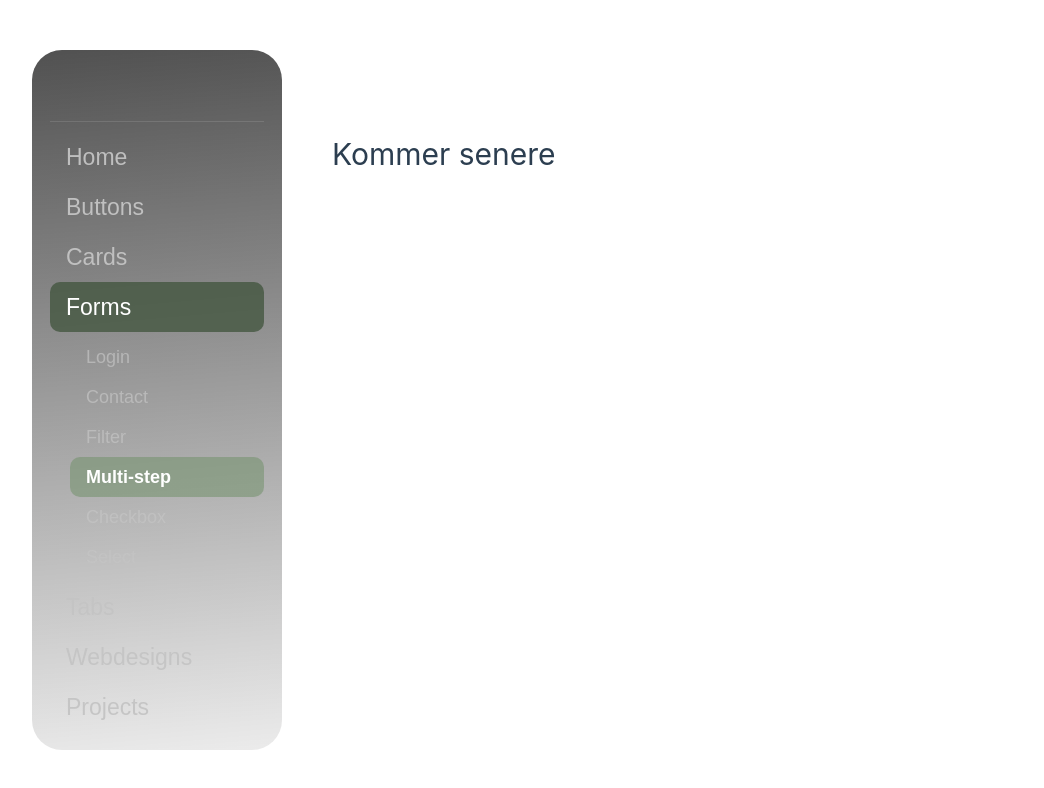
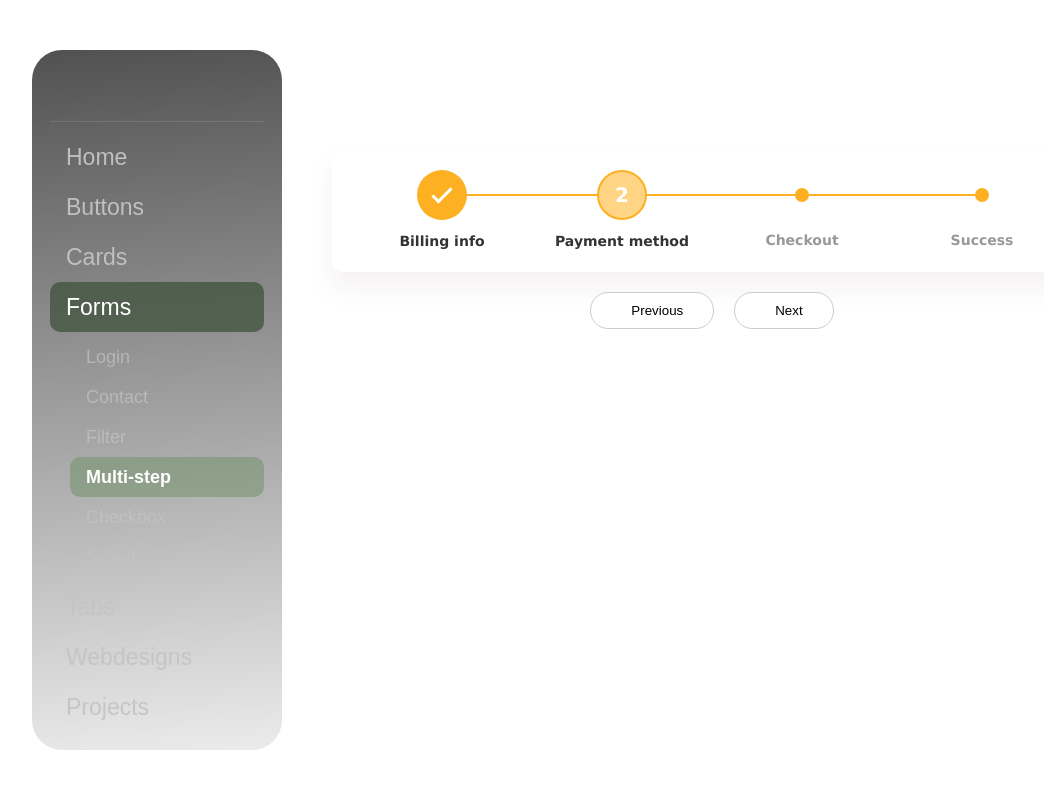
Before and after one commit to chvessel/portefolio, a Vue app: page /forms/multi-step in a window 1280 px wide. Shown: the top 788 px of the page, without its empty margins (18-1062 px from the left). Built offline with nearby package versions, Linux system fonts and the light colour scheme.

Commit message:
add multistep form

```diff
--- /dev/null
+++ b/src/components/forms/MultistepForm.vue
@@ -0,0 +1,160 @@
+<script setup>
+import { ref } from 'vue'
+
+const currentStep = ref(2)
+
+const steps = ref([
+    { id: 1, label: 'Billing info' },
+    { id: 2, label: 'Payment method' },
+    { id: 3, label: 'Checkout' },
+    { id: 4, label: 'Success' }
+])
+
+const getStepStatus = (stepId) => {
+    if (stepId === currentStep.value) return 'is-active'
+    if (stepId > currentStep.value) return 'is-upcoming'
+    return 'is-completed'
+}
+</script>
+
+<template>
+    <section class="wizard-container">
+        <ul class="wizard-list">
+            <li v-for="step in steps" :key="step.id" class="wizard-item" :class="getStepStatus(step.id)">
+                <span class="step-indicator">{{ step.id }}</span>
+                <span class="step-label">{{ step.label }}</span>
+            </li>
+        </ul>
+
+        <div class="wizard-controls">
+            <button @click="currentStep--" :disabled="currentStep <= 1">Previous</button>
+            <button @click="currentStep++" :disabled="currentStep >= steps.length">Next</button>
+        </div>
+    </section>
+</template>
+
+<style scoped>
+.wizard-container {
+    width: 100%;
+    padding: 20px 0;
+    font-family: Verdana, Geneva, Tahoma, sans-serif;
+}
+
+.wizard-list {
+   background: #fff;
+    box-shadow: 0 15px 25px rgba(143, 119, 119, 0.1);
+    display: flex;
+    padding: 20px;
+    border-radius: 10px;
+    list-style: none;
+    margin: 0 auto;
+    max-width: fit-content;
+}
+
+.wizard-item {
+    padding: 0 20px;
+    flex: 1;
+    min-width: 180px;
+    display: flex;
+    flex-direction: column;
+    align-items: center;
+    position: relative;
+}
+
+.wizard-item+.wizard-item:after {
+    content: "";
+    position: absolute;
+    left: 0;
+    top: 24px;
+    background: #fdb021;
+    width: 100%;
+    height: 2px;
+    transform: translateX(-50%);
+    z-index: 1;
+}
+
+.step-indicator {
+    height: 50px;
+    width: 50px;
+    display: flex;
+    align-items: center;
+    justify-content: center;
+    border-radius: 50%;
+    font-weight: 600;
+    font-size: 20px;
+    position: relative;
+    z-index: 10;
+    background: #fdb021;
+    color: white;
+    transition: all 0.3s ease;
+}
+
+.step-label {
+    font-size: 14px;
+    font-weight: 600;
+    margin-top: 10px;
+    color: #333333;
+}
+
+.is-completed .step-indicator {
+    color: transparent;
+}
+
+.is-completed .step-indicator:before {
+    content: "";
+    height: 10px;
+    width: 20px;
+    border-left: 3px solid #fff;
+    border-bottom: 3px solid #fff;
+    position: absolute;
+    transform: translate(0, -2px) rotate(-45deg);
+}
+
+.is-active .step-indicator {
+    background: #ffd484;
+    border: 2px solid #fdb021;
+    color: white;
+}
+
+.is-upcoming .step-indicator {
+    background: #fdb021;
+    width: 14px;
+    height: 14px;
+    margin: 17.5px 0;
+    color: transparent;
+}
+
+.is-upcoming .step-label {
+    opacity: 0.5;
+}
+
+.wizard-controls {
+    margin-top: 20px;
+    text-align: center;
+}
+
+button {
+    padding: 10px 30px 10px 40px;
+    margin: 0 10px;
+    cursor: pointer;
+    border: 1px solid #ccc;
+    background: white;
+    border-radius: 18px;
+}
+
+button:hover {
+    padding: 10px 30px 10px 40px;
+    margin: 0 10px;
+    cursor: pointer;
+    color: white;
+    background: #fdb021;
+    border-radius: 18px;
+    font-weight: 800;
+    border: none;
+}
+
+button:disabled {
+    opacity: 0.5;
+    cursor: not-allowed;
+}
+</style>
--- a/src/pages/forms/MultiStepForms.vue
+++ b/src/pages/forms/MultiStepForms.vue
@@ -1,3 +1,8 @@
+<script setup>
+import MultistepForm from '@/components/forms/MultistepForm.vue';
+
+</script>
+
 <template>
-   <h1>Kommer senere</h1>
+   <MultistepForm />
 </template>
```
